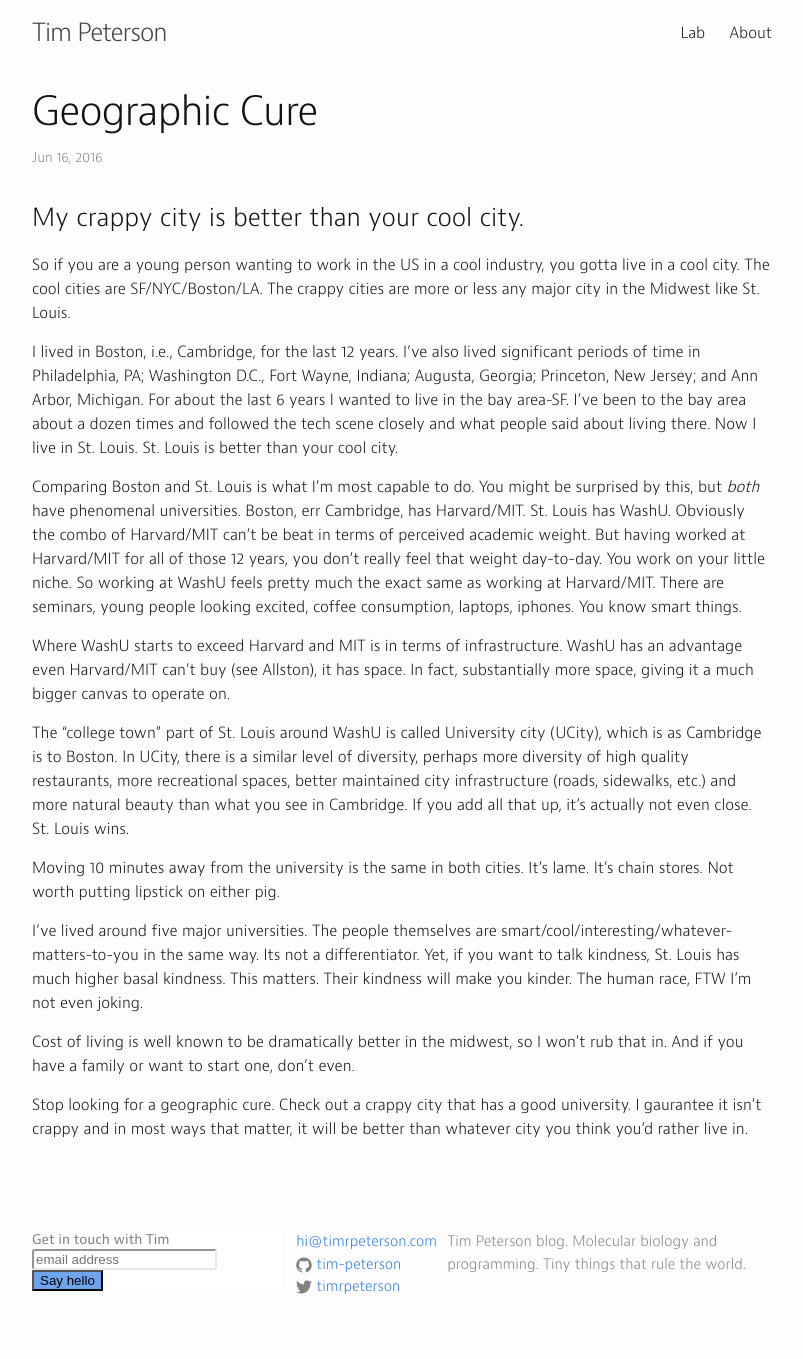
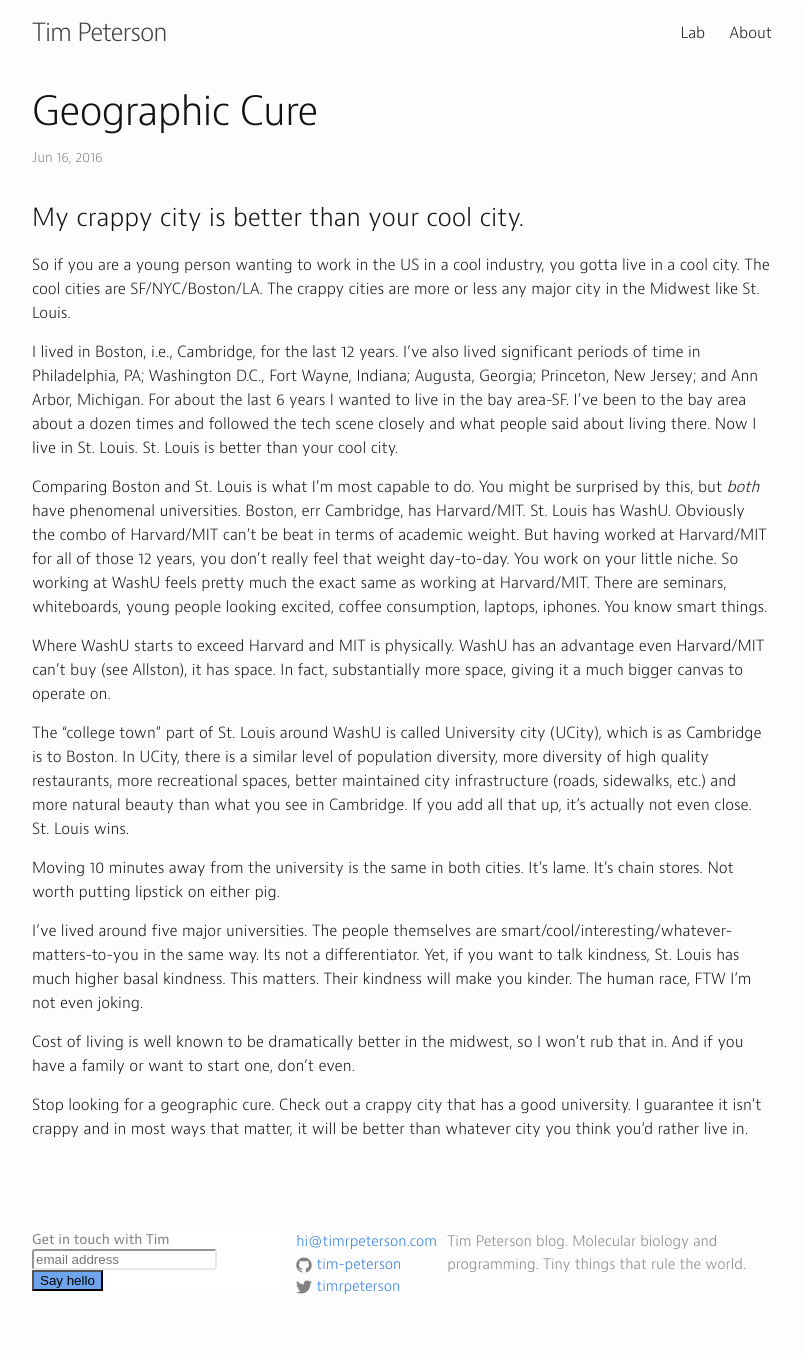
Before and after one commit to tim-peterson/timrpeterson, a Jekyll site: the page built from _posts/2016-06-16-geographic-cure.markdown, in a window 1280 px wide. Shown: the whole page, without its empty margins (238-1041 px from the left). Built offline with Jekyll 4.4.1, drawn with Linux system fonts in a browser that asks for light colours; comment, search, counter and statistics services are not loaded.

Commit message:
geographic cure2

```diff
--- a/_posts/2016-06-16-geographic-cure.markdown
+++ b/_posts/2016-06-16-geographic-cure.markdown
@@ -13,11 +13,11 @@ So if you are a young person wanting to work in the US in a cool industry, you g
 
 I lived in Boston, i.e., Cambridge, for the last 12 years. I've also lived significant periods of time in Philadelphia, PA; Washington D.C., Fort Wayne, Indiana; Augusta, Georgia; Princeton, New Jersey; and Ann Arbor, Michigan. For about the last 6 years I wanted to live in the bay area-SF. I've been to the bay area about a dozen times and followed the tech scene closely and what people said about living there. Now I live in St. Louis. St. Louis is better than your cool city.
 
-Comparing Boston and St. Louis is what I'm most capable to do. You might be surprised by this, but *both* have phenomenal universities. Boston, err Cambridge, has Harvard/MIT. St. Louis has WashU. Obviously the combo of Harvard/MIT can't be beat in terms of perceived academic weight. But having worked at Harvard/MIT for all of those 12 years, you don't really feel that weight day-to-day. You work on your little niche. So working at WashU feels pretty much the exact same as working at Harvard/MIT. There are seminars, young people looking excited, coffee consumption, laptops, iphones. You know smart things.
+Comparing Boston and St. Louis is what I'm most capable to do. You might be surprised by this, but *both* have phenomenal universities. Boston, err Cambridge, has Harvard/MIT. St. Louis has WashU. Obviously the combo of Harvard/MIT can't be beat in terms of academic weight. But having worked at Harvard/MIT for all of those 12 years, you don't really feel that weight day-to-day. You work on your little niche. So working at WashU feels pretty much the exact same as working at Harvard/MIT. There are seminars, whiteboards, young people looking excited, coffee consumption, laptops, iphones. You know smart things.
 
-Where WashU starts to exceed Harvard and MIT is in terms of infrastructure. WashU has an advantage even Harvard/MIT can't buy (see Allston), it has space. In fact, substantially more space, giving it a much bigger canvas to operate on.
+Where WashU starts to exceed Harvard and MIT is physically. WashU has an advantage even Harvard/MIT can't buy (see Allston), it has space. In fact, substantially more space, giving it a much bigger canvas to operate on.
 
-The "college town" part of St. Louis around WashU is called University city (UCity), which is as Cambridge is to Boston. In UCity, there is a similar level of diversity, perhaps more diversity of high quality restaurants, more recreational spaces, better maintained city infrastructure (roads, sidewalks, etc.) and more natural beauty than what you see in Cambridge. If you add all that up, it's actually not even close. St. Louis wins.
+The "college town" part of St. Louis around WashU is called University city (UCity), which is as Cambridge is to Boston. In UCity, there is a similar level of population diversity, more diversity of high quality restaurants, more recreational spaces, better maintained city infrastructure (roads, sidewalks, etc.) and more natural beauty than what you see in Cambridge. If you add all that up, it's actually not even close. St. Louis wins.
 
 Moving 10 minutes away from the university is the same in both cities. It's lame. It's chain stores. Not worth putting lipstick on either pig.
 
@@ -25,4 +25,4 @@ I've lived around five major universities. The people themselves are smart/cool/
 
 Cost of living is well known to be dramatically better in the midwest, so I won't rub that in. And if you have a family or want to start one, don't even.
 
-Stop looking for a geographic cure. Check out a crappy city that has a good university. I gaurantee it isn't crappy and in most ways that matter, it will be better than whatever city you think you'd rather live in.
+Stop looking for a geographic cure. Check out a crappy city that has a good university. I guarantee it isn't crappy and in most ways that matter, it will be better than whatever city you think you'd rather live in.
```
